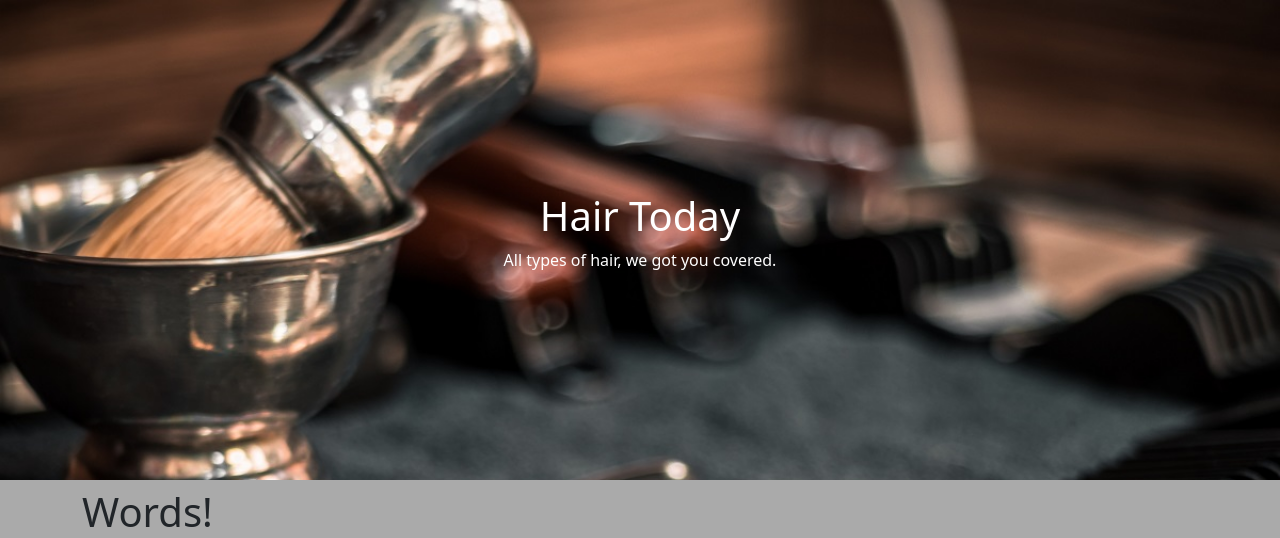
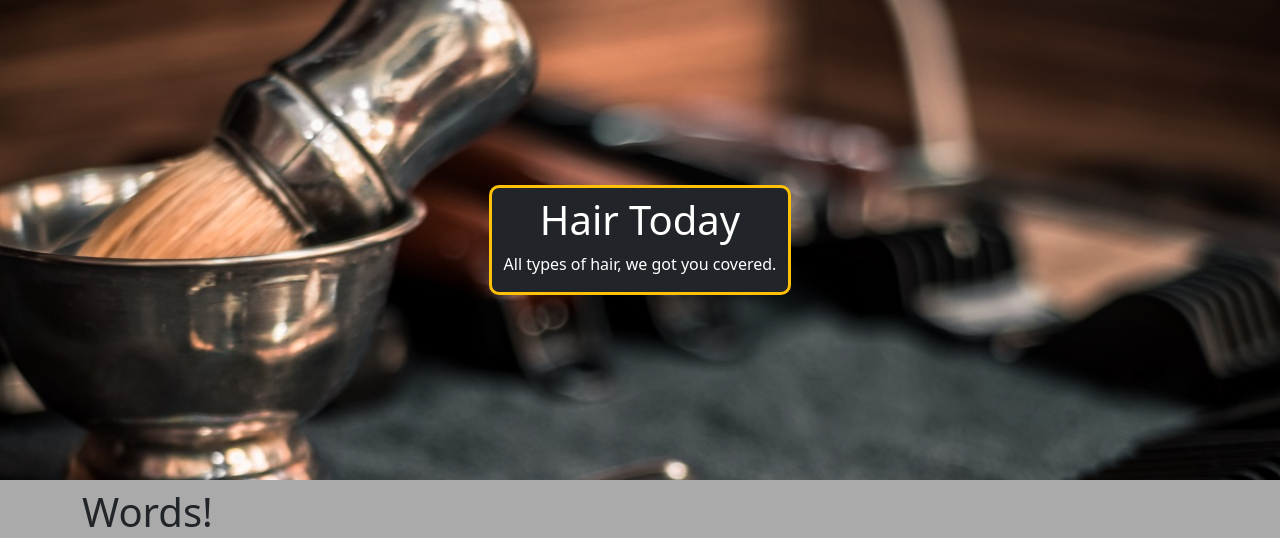
Before and after one commit to lilblupig/hair-today, a PHP site: page / in a window 1280 px wide. Shown: the part 56-594 px from the top of the page. Run offline with PHP 8.4, Linux system fonts and the light colour scheme.

Commit message:
Tweak hero text styling

```diff
--- a/assets/css/style.css
+++ b/assets/css/style.css
@@ -25,6 +25,9 @@ nav a {
 
 .hero-text {
   z-index: 1;
+  background-color: #212529;
+  border: solid 3px #ffc107;
+  border-radius: 10px;
 }
 
 .hero-text p {
--- a/index.php
+++ b/index.php
@@ -41,7 +41,7 @@ if ($conn->connect_error) {
 
     <div class="container-fluid hero-container">
       <div class="row">
-        <div class="col-12 hero-text">
+        <div class="col-12 hero-text pt-2">
           <h1>Hair Today</h1>
           <p class="lead">All types of hair, we got you covered.</p>
         </div>
```
